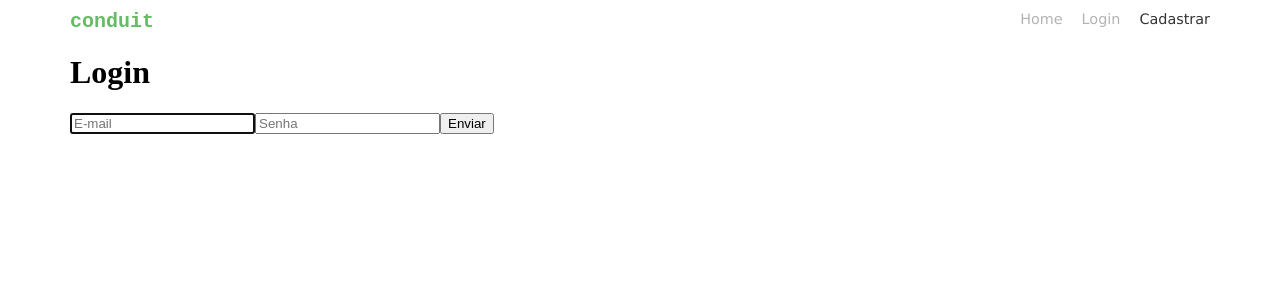
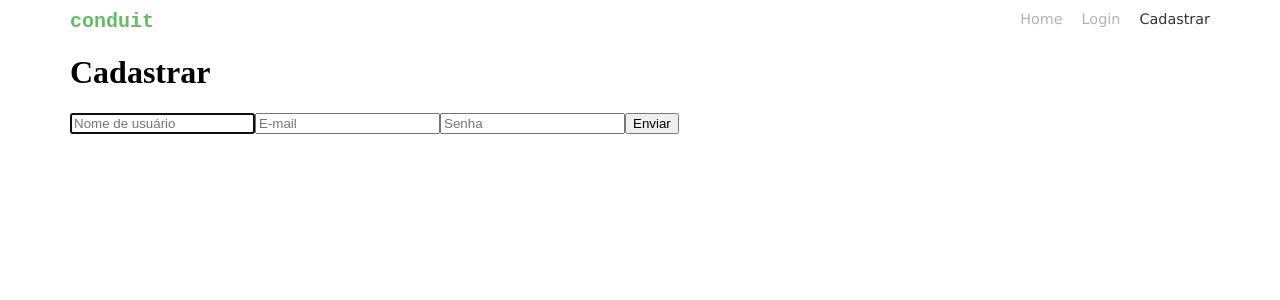
Before and after one commit to ruipimentel/conduit-vue, a Vue app: page /register in a window 1280 px wide. Shown: the top 300 px of the page. Built offline with nearby package versions, Linux system fonts and the light colour scheme.

Commit message:
Diferencia as rotas de login e de cadastro por meio de _props_.

```diff
--- a/src/components/Auth.vue
+++ b/src/components/Auth.vue
@@ -1,12 +1,22 @@
 <template>
   <div class="container">
-    <h1>Login</h1>
+    <h1>{{ register ? 'Cadastrar' : 'Login' }}</h1>
     <div class="auth-container">
       <form @submit.prevent="submitHandler">
         <input
+          v-if="register"
+          :value="username"
+          @input="username = $event.target.value"
+          autoFocus
+          id="username"
+          type="text"
+          name="username"
+          placeholder="Nome de usuário"
+        />
+        <input
           :value="email"
           @input="email = $event.target.value"
-          autoFocus
+          :autoFocus="!register"
           id="mail"
           type="text"
           name="email"
@@ -31,8 +41,15 @@
 
 <script>
   export default {
+    props: {
+      register: {
+        type: Boolean,
+        required: true
+      }
+    },
     data() {
       return {
+        username: '',
         email: '',
         password: ''
       };
@@ -40,6 +57,7 @@
     methods: {
       submitHandler() {
         console.log({
+          username: this.username,
           email: this.email,
           password: this.password
         });
--- a/src/routes.js
+++ b/src/routes.js
@@ -25,10 +25,16 @@
   },
   {
     path: '/login',
+    props: {
+      register: false
+    },
     component: Auth
   },
   {
     path: '/register',
+    props: {
+      register: true
+    },
     component: Auth
   },
   {
```
